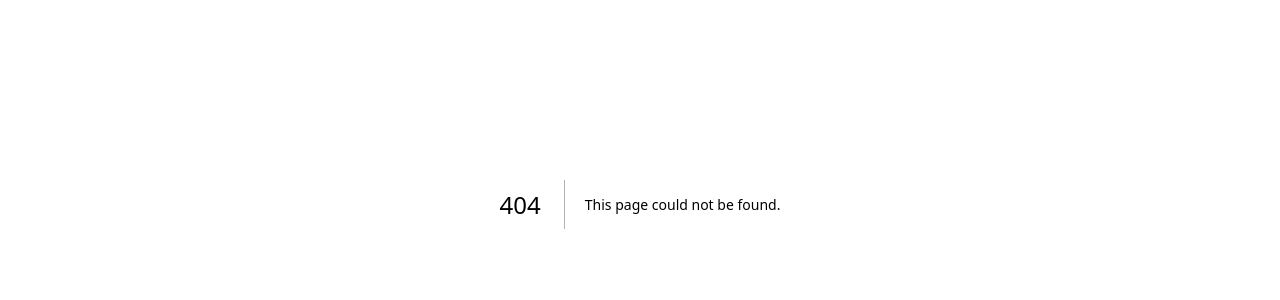
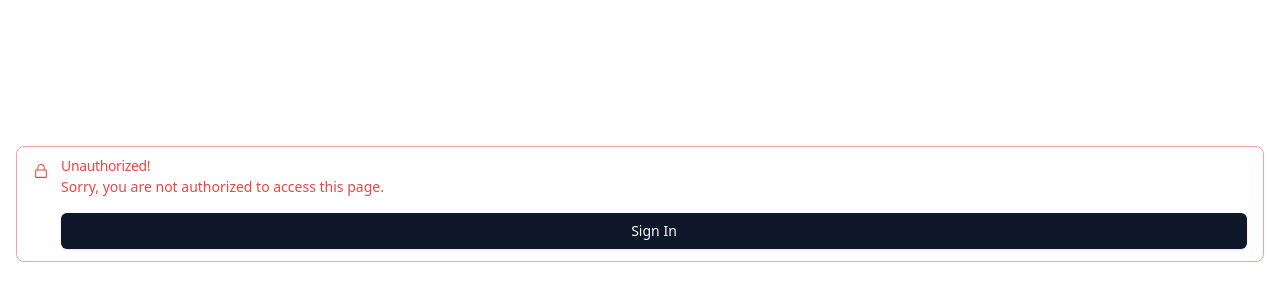
Before and after one commit to 42-Bangkok/staffportal, a Next.js app in the folder app/: page /auth/unauthorized in a window 1280 px wide. Before the commit this address had no page. Shown: the part 196-496 px from the top of the page. Built offline with nearby package versions, Linux system fonts and the light colour scheme; no server answers.

Commit message:
Add unauthorized page and related components

```diff
--- /dev/null
+++ b/app/app/(auth)/auth/unauthorized/page.tsx
@@ -0,0 +1,18 @@
+import { AuthBtn } from "@/components/btns/auth-btn";
+import { Alert, AlertDescription, AlertTitle } from "@/components/ui/alert";
+import { LockClosedIcon } from "@radix-ui/react-icons";
+
+export default function Page() {
+  return (
+    <main className="flex items-center justify-center h-screen p-4">
+      <Alert variant={"destructive"}>
+        <LockClosedIcon className="w-4 h-4" />
+        <AlertTitle>Unauthorized!</AlertTitle>
+        <AlertDescription className="flex flex-col gap-4">
+          <div>Sorry, you are not authorized to access this page.</div>
+          <AuthBtn callbackUrl="/dashboard" />
+        </AlertDescription>
+      </Alert>
+    </main>
+  );
+}
--- /dev/null
+++ b/app/components/btns/auth-btn/index.tsx
@@ -0,0 +1,10 @@
+import { SignOutBtn } from "../sign-out-btn";
+import { SignInBtn } from "../sign-in-btn";
+import { auth } from "@/auth";
+
+export const AuthBtn = async ({ callbackUrl }: { callbackUrl: string }) => {
+  const session = await auth();
+  return (
+    <>{session ? <SignOutBtn /> : <SignInBtn callbackUrl={callbackUrl} />}</>
+  );
+};
--- /dev/null
+++ b/app/components/btns/sign-in-btn/index.tsx
@@ -0,0 +1,20 @@
+"use client";
+
+import { signIn } from "next-auth/react";
+import { Button } from "@/components/ui/button";
+
+interface ISignInBtn {
+  className?: string;
+  callbackUrl?: string;
+}
+
+export const SignInBtn = ({ className, callbackUrl }: ISignInBtn) => {
+  return (
+    <Button
+      className={className}
+      onClick={() => signIn("42-school", { callbackUrl: callbackUrl })}
+    >
+      Sign In
+    </Button>
+  );
+};
--- /dev/null
+++ b/app/components/btns/sign-out-btn/index.tsx
@@ -0,0 +1,14 @@
+"use client";
+
+import { signOut } from "next-auth/react";
+import { Button } from "@/components/ui/button";
+
+export const SignOutBtn = () => {
+  return (
+    <Button variant="destructive" onClick={() => signOut({
+      callbackUrl: "/auth/sign-in"
+    })}>
+      Sign Out
+    </Button>
+  );
+};
```
